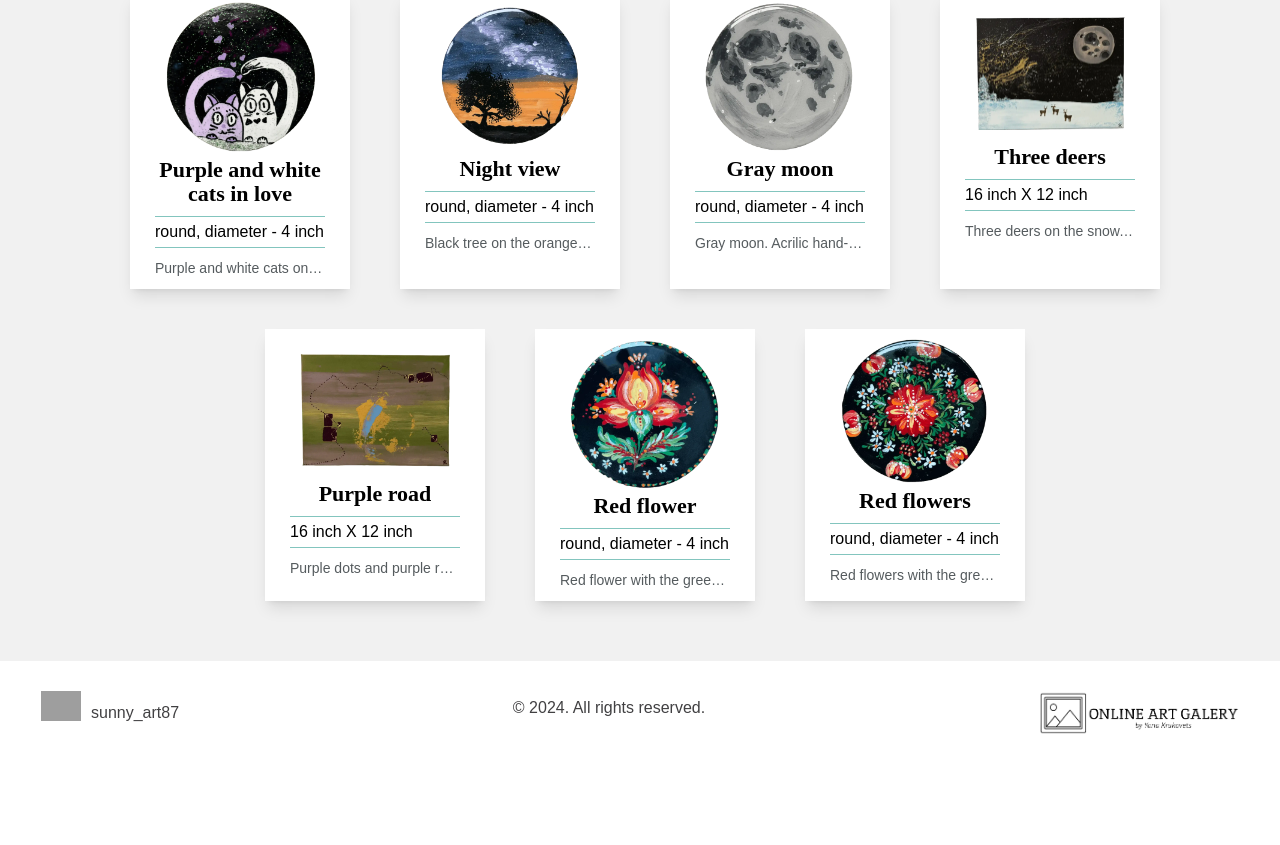
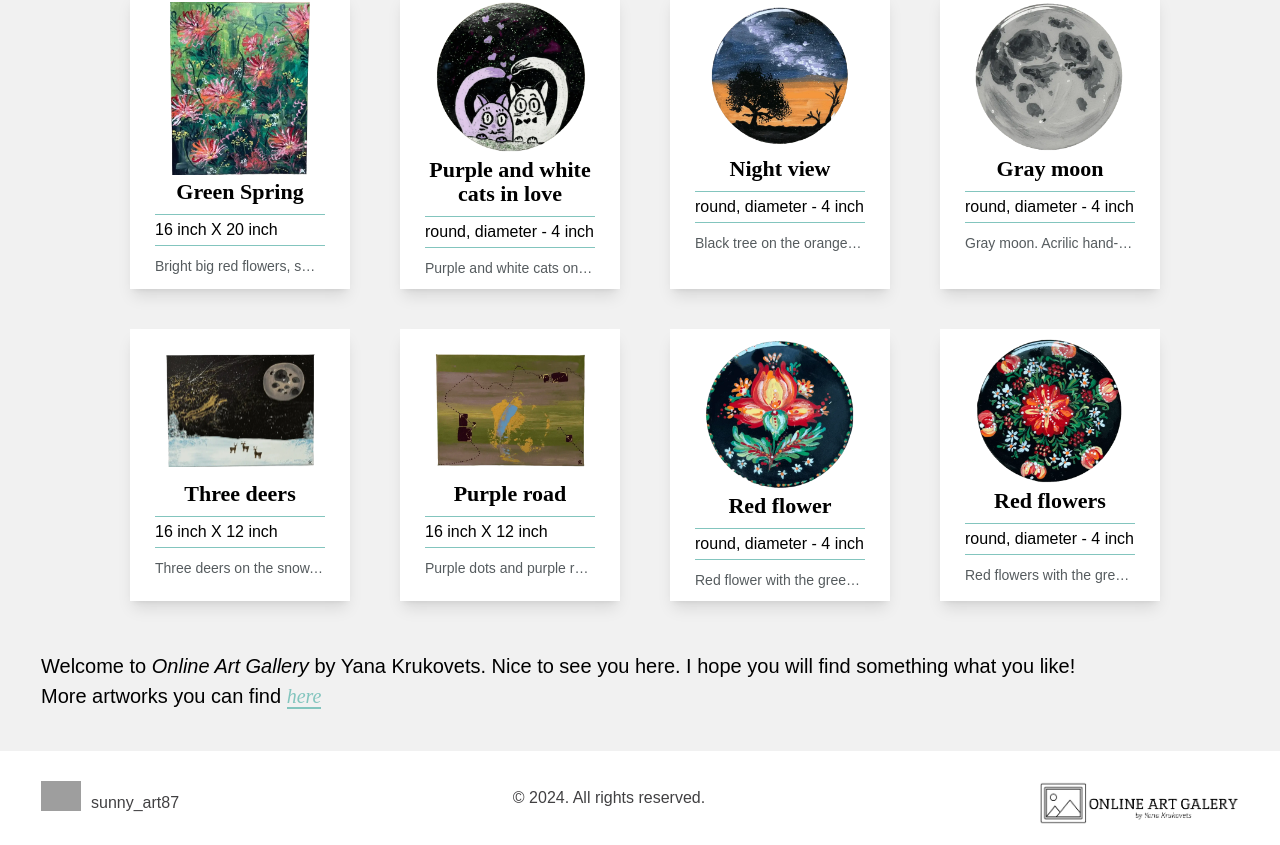
Before and after one commit to YanaKrukovets/gallery, a Next.js app: page / in a window 1280 px wide. Shown: the part 541-1386 px from the top of the page. Before the commit the page ends 1296 px from the top, so only its background shows below. Built offline with nearby package versions, Linux system fonts and the light colour scheme; grey boxes are pictures that could not be loaded; a web font is replaced by a local one.

Commit message:
home page fix

```diff
--- a/components/HomePage.js
+++ b/components/HomePage.js
@@ -1,18 +1,20 @@
 import React from "react";
-import { useRouter } from "next/router";
-import en from "../locales/en";
 import Artwork from "../components/Artwork";
 
 import HomeBannerNew from "./HomeBannerNew";
-import fr from "../locales/fr";
 
 export default function HomePage() {
-  const router = useRouter();
-
-  const { locale, asPath } = router;
-  const t = locale === "en" ? en : fr;
-
   const images = [
+    {
+      src: "/images/components/artworks/canvas8.webp",
+      alt: "Red flowers on the green background",
+      width: 140,
+      height: 60,
+      name: "Green Spring",
+      size: "16 inch X 20 inch",
+      description:
+        "Bright big red flowers, small white and yellow flowers on the green background. Canvas. Acrilic hand-painting 100% bleached cotton.",
+    },
     {
       src: "/images/components/artworks/cats1.webp",
       alt: "Lovely Valentines purple and white cats",
@@ -63,7 +65,7 @@ export default function HomePage() {
       size: "16 inch X 12 inch",
       b: "my-[15px]",
       description:
-        "Purple dots and purple rectangles on the green-yellow background. Abstract acrilic hand-painting. 100% bleached cotton.",
+        "Purple dots and purple rectangles on the green-yellow background. Abstract acrilic hand painting. 100% bleached cotton.",
     },
     {
       src: "/images/components/artworks/petr7.webp",
@@ -83,12 +85,12 @@ export default function HomePage() {
       name: "Red flowers",
       size: "round, diameter - 4 inch",
       description:
-        "Red flowers with the green leaves on the black background. Petrykivka folk art. Acrilic hand-painting, wooden, epoxy resin coated. It can be used like a hot stand for cups or like a mini wall art",
+        "Red flowers with the green leaves on the black background. Petrykivka folk art. Acrilic hand painting, wooden, epoxy resin coated. It can be used like a hot stand for cups or like a mini wall art",
     },
   ];
 
   return (
-    <div className="bg-lightGray pb-[10px]">
+    <div className="bg-lightGray pb-[40px]">
       <HomeBannerNew />
       <div className="max-w-wrapper mx-auto px-5">
         <h1 className="text-[24px] sm:text-[20px] mb-[20px] border-b-[3px] border-green uppercase max-w-[350px] font-inka">
@@ -99,6 +101,19 @@ export default function HomePage() {
             return <Artwork image={image} key={index} />;
           })}
         </div>
+        <p className="text-[20px]">
+          Welcome to <i>Online Art Gallery</i> by Yana Krukovets. Nice to see
+          you here. I hope you will find something what you like!
+        </p>
+        <p className="text-[20px]">
+          More artworks you can find{" "}
+          <a
+            className="border-b-[2px] border-green max-w-[350px] font-inka text-green"
+            href="/artworks"
+          >
+            <i>here</i>
+          </a>
+        </p>
       </div>
     </div>
   );
--- a/components/Layout.js
+++ b/components/Layout.js
@@ -65,7 +65,13 @@ export default function Layout({ children }) {
         <link
           rel="apple-touch-icon"
           sizes="57x57"
-          href="https://yanakrukovets-artgallery.ca/images/apple-touch-icon.png"
+          href="https://yanakrukovets-artgallery.ca/apple-touch-icon.png"
+        />
+
+        <link rel="icon" href="/favicon.ico" />
+        <link
+          rel="icon"
+          href="https://yanakrukovets-artgallery.ca/favicon.ico"
         />
       </Head>
 
--- a/pages/artworks.js
+++ b/pages/artworks.js
@@ -275,6 +275,16 @@ export default function Artworks() {
 
   const canvas = [
     {
+      src: "/images/components/artworks/canvas8.webp",
+      alt: "Red flowers on the green background",
+      width: 150,
+      height: 70,
+      name: "Green Spring",
+      size: "16 inch X 20 inch",
+      description:
+        "Bright big red flowers, small white and yellow flowers on the green background. Canvas. Acrilic hand-painting 100% bleached cotton.",
+    },
+    {
       src: "/images/components/artworks/canvas1.webp",
       alt: "Three deers on the snow. Night view with big moon",
       width: 150,
@@ -331,10 +341,10 @@ export default function Artworks() {
     },
     {
       src: "/images/components/artworks/canvas6.webp",
-      alt: "Colorful flowers",
+      alt: "Colorful spring flowers",
       width: 150,
       height: 70,
-      name: "Spring",
+      name: "Spring flowers",
       size: "8 inch X 10 inch",
       description:
         "Colorful flowers. Acrilic hand-painting. Canvas papper. 100% bleached cotton.",
```
Also changed, not shown: public/images/components/artworks/canvas8.webp (added).
